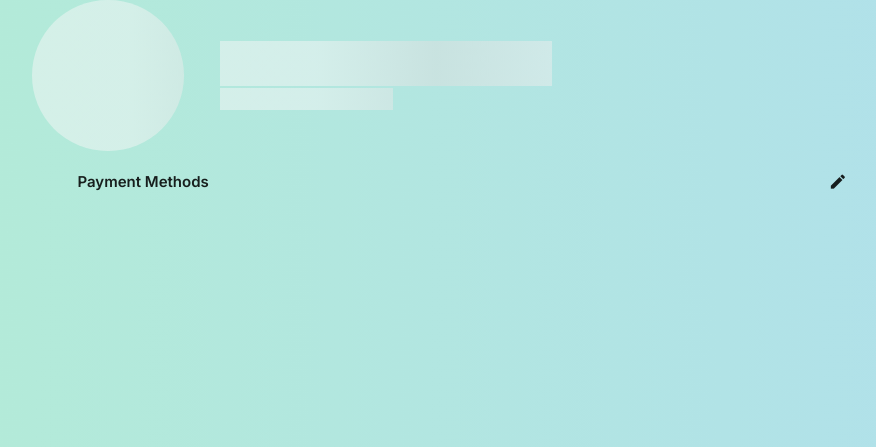
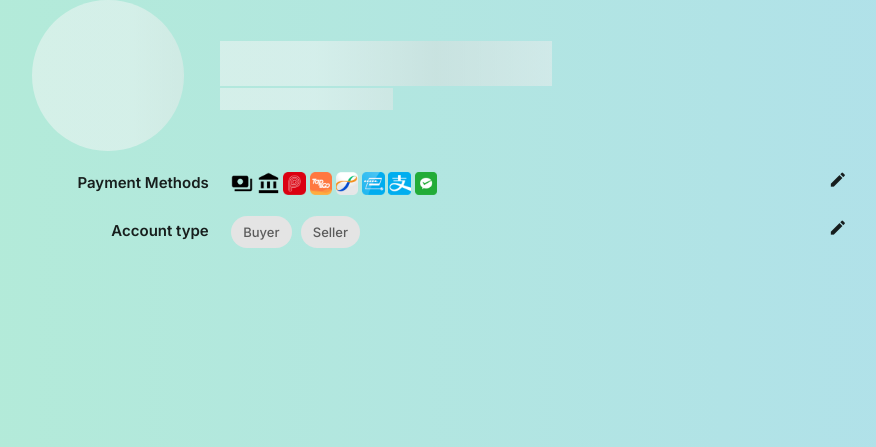
Before and after one commit to cathaypacific8747/xdhacks, a Flask app: template project/templates/settings.html in a window 1280 px wide. Shown: the part 64-511 px from the top of the page, without its empty margins (196-1072 px from the left). Run offline with Flask 2, Linux system fonts and the light colour scheme; the template is opened without the code that fills it, so the values that code supplies are empty.

Commit message:
update payment methods

```diff
--- a/project/static/css/base.css
+++ b/project/static/css/base.css
@@ -65,12 +65,20 @@ body {
 	margin-bottom: .125rem;
 }
 
+.mr-4 {
+	margin-right: .25rem;
+}
+
 .mr-8 {
 	margin-right: .5rem;
 }
 
 .ml-8 {
 	margin-left: .5rem;
+}
+
+.ml-12 {
+	margin-left: .75rem;
 }
 
 /* PADDINGS */
@@ -81,6 +89,10 @@ body {
 }
 
 /* SIZINGS */
+
+.h-24 {
+	height: 1.5rem;
+}
 
 .h-36 {
 	height: 2.25rem;
@@ -120,6 +132,10 @@ body {
 	font-size: .875rem;
 }
 
+.font-size-0 {
+	font-size: 0;
+}
+
 .no-hover-event:hover {
 	background-color: unset !important;
 }
--- a/project/templates/settings.html
+++ b/project/templates/settings.html
@@ -27,10 +27,31 @@
         <div class="col s3 right-align text-bold">
             Payment Methods
         </div>
+        <div class="col s8 valign-wrapper">
+            <div class="row mb-0 font-size-0">
+                <img class="h-24 mr-4 ml-12" src="{{ url_for('static', filename='img/payment/cash.png') }}">
+                <img class="h-24 mr-4" src="{{ url_for('static', filename='img/payment/bank.png') }}">
+                <img class="h-24 mr-4" src="{{ url_for('static', filename='img/payment/payme.png') }}">
+                <img class="h-24 mr-4" src="{{ url_for('static', filename='img/payment/tapngo.png') }}">
+                <img class="h-24 mr-4" src="{{ url_for('static', filename='img/payment/octopus.png') }}">
+                <img class="h-24 mr-4" src="{{ url_for('static', filename='img/payment/echeque.png') }}">
+                <img class="h-24 mr-4" src="{{ url_for('static', filename='img/payment/alipay.png') }}">
+                <img class="h-24 mr-4" src="{{ url_for('static', filename='img/payment/wechat.png') }}">
+            </div>
+        </div>
+        <div class="col s1">
+            <i class="font-size-20 material-icons unselectable">edit</i>
+        </div>
+    </div>
+    <div class="row valign-wrapper">
+        <div class="col s3 right-align text-bold">
+            Account type
+        </div>
         <div class="col s8">
-            <img class="" data-field="profilePic" src="">
+            <div class="chip mb-0">Buyer</div>
+            <div class="chip mb-0">Seller</div>
         </div>
-        <div class="col s1 valign-wrapper">
+        <div class="col s1">
             <i class="font-size-20 material-icons unselectable">edit</i>
         </div>
     </div>
```
Also changed, not shown: project/db.sqlite, project/static/img/payment/alipay.png, project/static/img/payment/bank.png, project/static/img/payment/cash.png, project/static/img/payment/echeque.png, project/static/img/payment/octopus.png, project/static/img/payment/old1/alipay.png (added), project/static/img/payment/old1/bank.png (added), project/static/img/payment/old1/cash.png (added), project/static/img/payment/old1/echeque.png (added), project/static/img/payment/old1/octopus.png (added), project/static/img/payment/old1/payme.png (added), project/static/img/payment/old1/tapngo.png (added), project/static/img/payment/old1/wechat.png (added), 3 more files.
